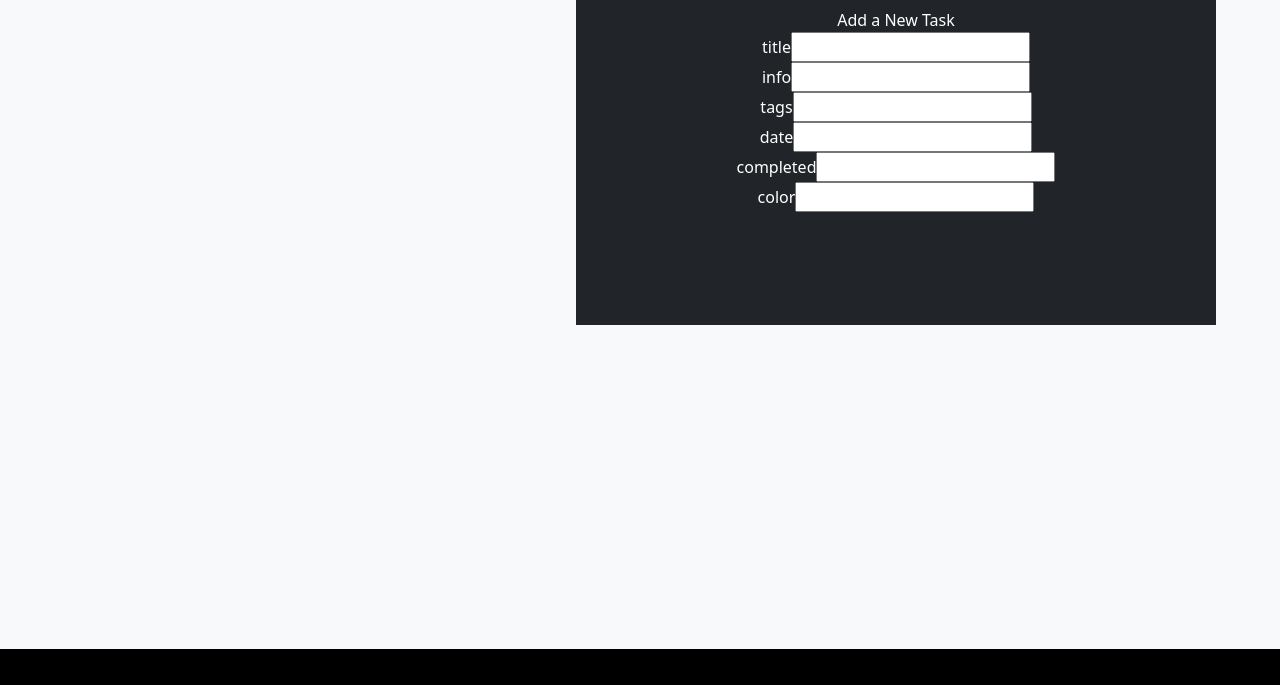
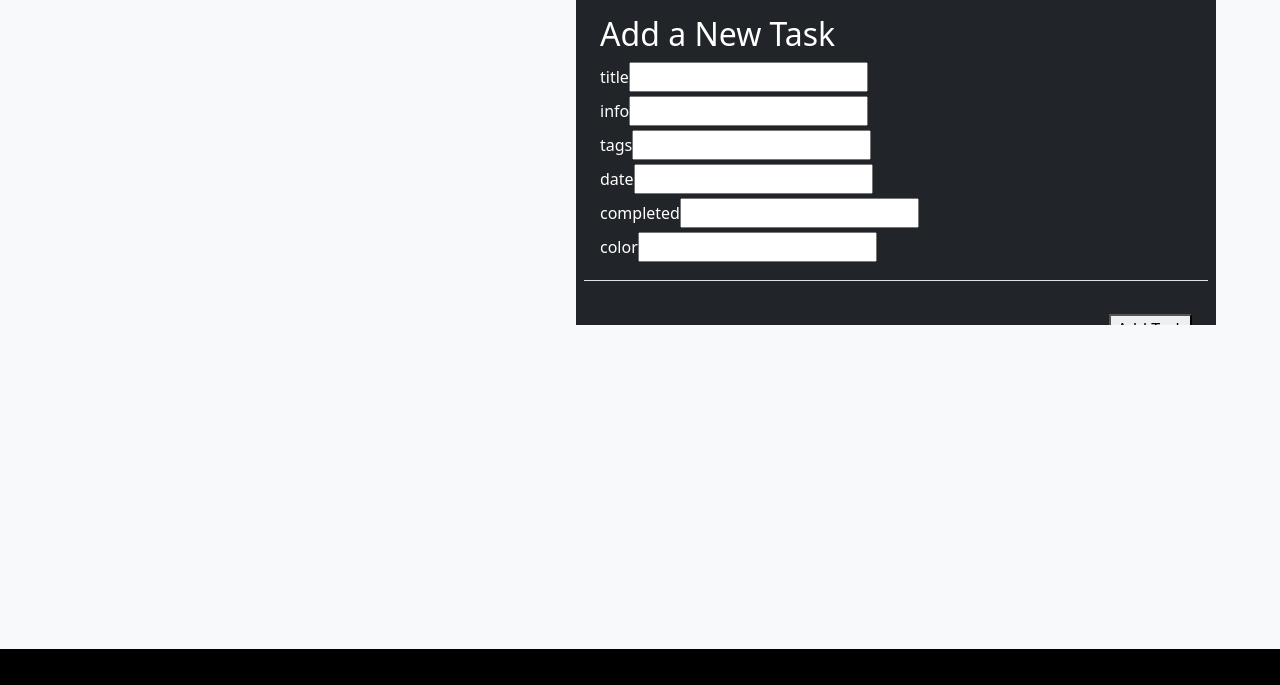
Before and after one commit to TechnicallyAustin/Odin-todo, a website built with webpack: page dist/index.html in a window 1280 px wide. Both pictures are taken after a click on the picture 1252 px from the left and 24 px from the top of the page. Shown: the part 115-800 px from the top of the page. Built offline with nearby package versions, Linux system fonts and the light colour scheme.

Commit message:
more modal work

```diff
--- a/src/css/styles.css
+++ b/src/css/styles.css
@@ -26,7 +26,7 @@ main {
 }
 
 .modal{
-    height: 35%;
+
     display: block;
     position: fixed;
     top: 5%;
--- a/src/javascript/tasks/newTask.js
+++ b/src/javascript/tasks/newTask.js
@@ -55,14 +55,14 @@ const modal = {
     const body = this.modal.appendChild(document.createElement("div"));
     body.setAttribute(
       "class",
-      "modal-body h-100 d-flex flex-column justify-content-around align-items-start"
+      "modal-body h-75 d-flex flex-column justify-content-around align-items-start"
     );
 
     const form = body.appendChild(document.createElement("form"));
-    form.setAttribute("class", "task-form h-100 w-100 d-flex flex-column justify-content-start align-items-center")
+    form.setAttribute("class", "task-form h-100 w-100 d-flex flex-column justify-content-around align-items-start")
 
     const legend = form.appendChild(document.createElement("p"));
-    legend.setAttribute("class", "legend text-white mb-0");
+    legend.setAttribute("class", "legend text-white mb-0 fs-2");
     legend.textContent = "Add a New Task";
 
     const inputs = ["Title", "Info", "Tags", "Date", "Completed", "Color"];
@@ -94,7 +94,7 @@ const modal = {
   footer: function () {
     const form = document.querySelector("form");
     const footer = document.createElement("footer");
-    footer.setAttribute("class", "modal-footer");
+    footer.setAttribute("class", "modal-footer h-25");
 
     const submit = footer.appendChild(document.createElement("button"));
     submit.setAttribute("value", "submit");
```
Also changed, not shown: dist/bundle.js.
